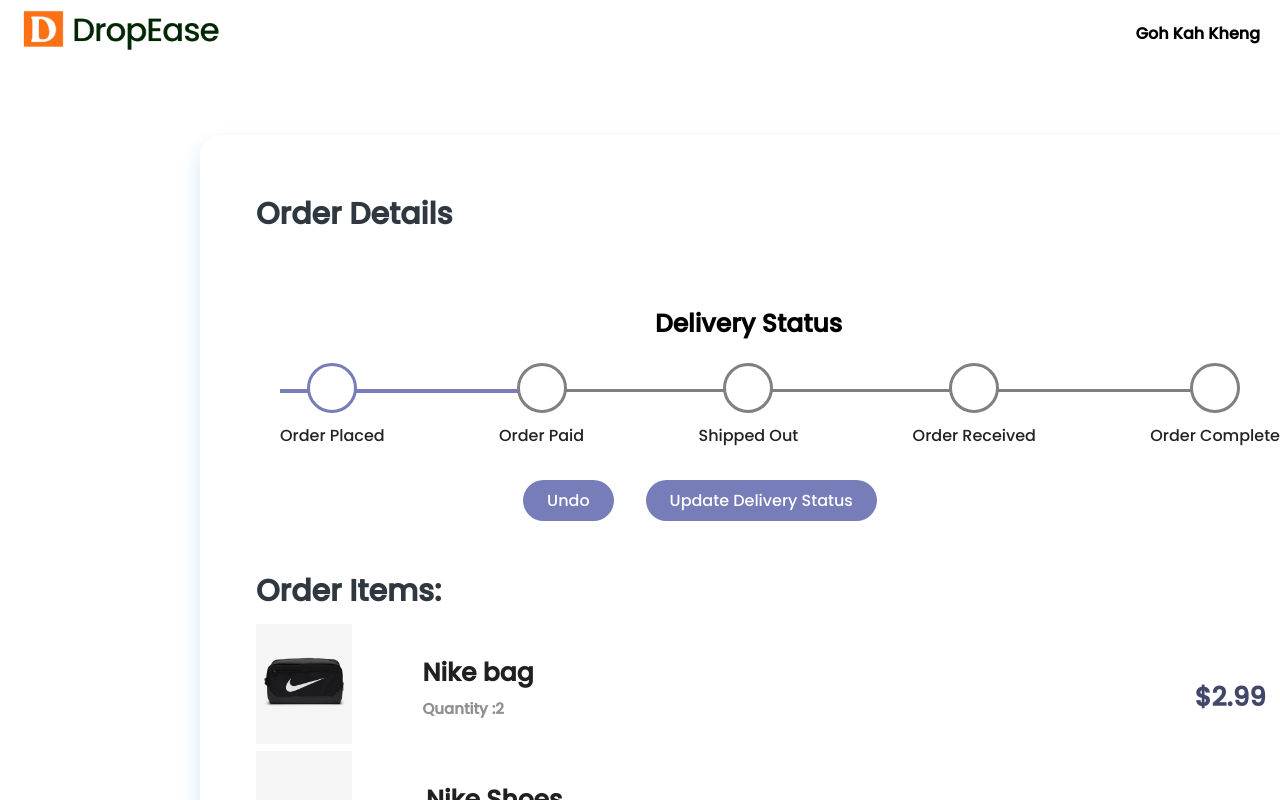
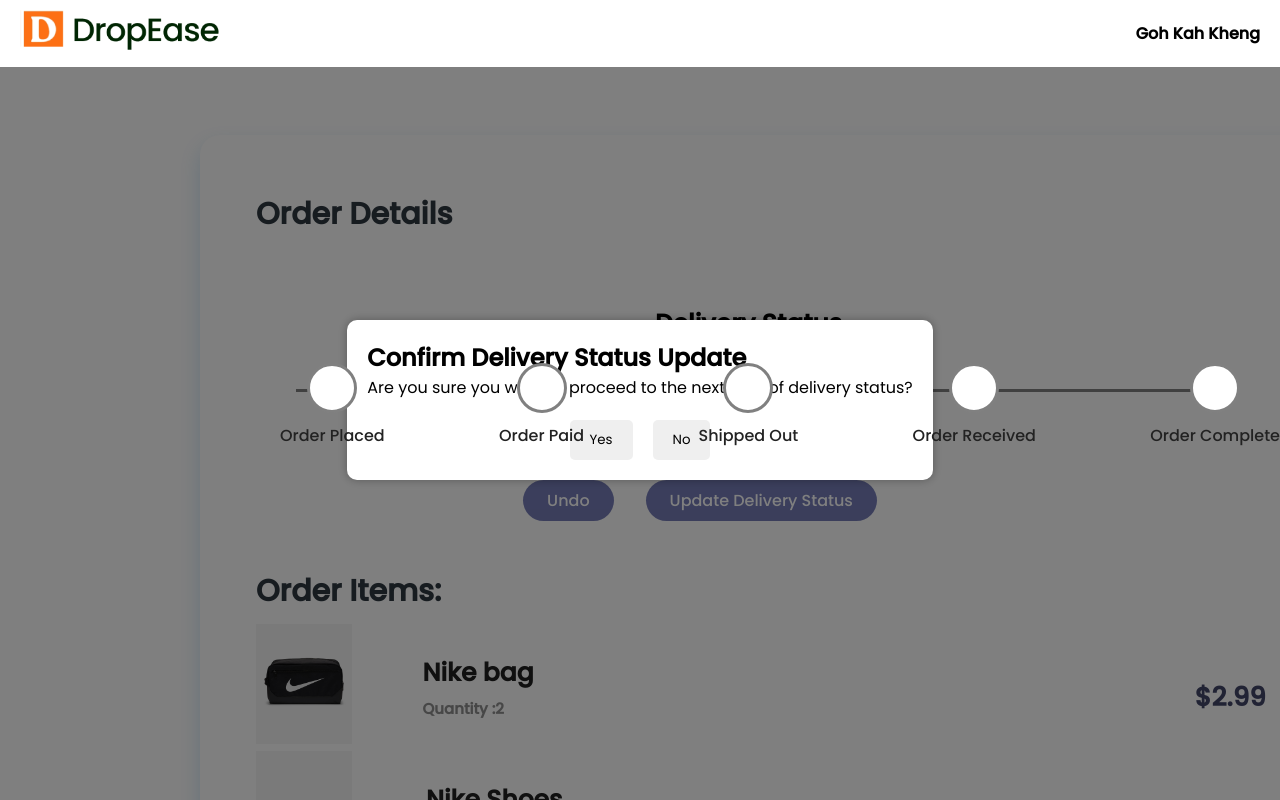
Before and after one commit to coolkheng/DropEase, a React (Create React App) app: page /ordered-item/1 in a window 1280 px wide. Both pictures are taken after a click on the element "Update Delivery Status". Shown: the top 800 px of the page. Built offline with nearby package versions, Linux system fonts and the light colour scheme.

Commit message:
some updates

```diff
--- a/src/components/progressbar.jsx
+++ b/src/components/progressbar.jsx
@@ -3,13 +3,17 @@ import "../style/progressbar.css";
 
 const StepProgressBar = () => {
   const [currentStep, setCurrentStep] = useState(1);
+  const [showModal, setShowModal] = useState(false);
+  const [confirmation, setConfirmation] = useState(false);
 
   useEffect(() => {
     refresh();
   }, [currentStep]);
 
   const next = () => {
-    setCurrentStep((prevStep) => Math.min(prevStep + 1, 6)); // Assuming 5 steps
+    if (currentStep < 5) {
+      setShowModal(true);
+    } // Assuming 5 steps
   };
 
   const prev = () => {
@@ -47,6 +51,17 @@ const StepProgressBar = () => {
     }
   };
 
+  const handleConfirm = () => {
+    // Handle confirmation and update delivery status
+    setConfirmation(true); // Simulated confirmation, replace with actual logic
+    setShowModal(false);
+    setCurrentStep((prevStep) => Math.min(prevStep + 1, 6));
+  };
+
+  const handleCancel = () => {
+    setShowModal(false);
+  };
+
   return (
     <div className="wrapper">
       <div className="progress-container">
@@ -81,6 +96,23 @@ const StepProgressBar = () => {
           Update Delivery Status
         </div>
       </div>
+
+      {/* Modal */}
+      {showModal && (
+        <div className="modal">
+          <div className="modal-content">
+            <h2>Confirm Delivery Status Update</h2>
+            <p>
+              Are you sure you want to proceed to the next step of delivery
+              status?
+            </p>
+            <div className="modal-buttons">
+              <button onClick={handleConfirm}>Yes</button>
+              <button onClick={handleCancel}>No</button>
+            </div>
+          </div>
+        </div>
+      )}
     </div>
   );
 };
--- a/src/style/progressbar.css
+++ b/src/style/progressbar.css
@@ -120,3 +120,54 @@ body {
   color: var(--white);
   cursor: not-allowed;
 }
+
+.modal {
+  position: fixed;
+  top: 0;
+  left: 0;
+  width: 100%;
+  height: 100%;
+  background-color: rgba(0, 0, 0, 0.5); /* Semi-transparent background */
+  display: flex;
+  justify-content: center;
+  align-items: center;
+}
+
+.modal-content {
+  background-color: #fff;
+  padding: 20px;
+  border-radius: 10px;
+  box-shadow: 0 0 10px rgba(0, 0, 0, 0.3);
+}
+
+.modal h2 {
+  margin-top: 0;
+}
+
+.modal p {
+  margin-bottom: 20px;
+}
+
+.modal-buttons {
+  display: flex;
+  justify-content: center;
+}
+
+.modal-buttons button {
+  margin: 0 10px;
+  padding: 10px 20px;
+  border: none;
+  border-radius: 5px;
+  cursor: pointer;
+}
+
+.confirmation-message {
+  position: fixed;
+  top: 50%;
+  left: 50%;
+  transform: translate(-50%, -50%);
+  background-color: rgba(0, 0, 0, 0.8);
+  color: #fff;
+  padding: 20px;
+  border-radius: 10px;
+}
```
